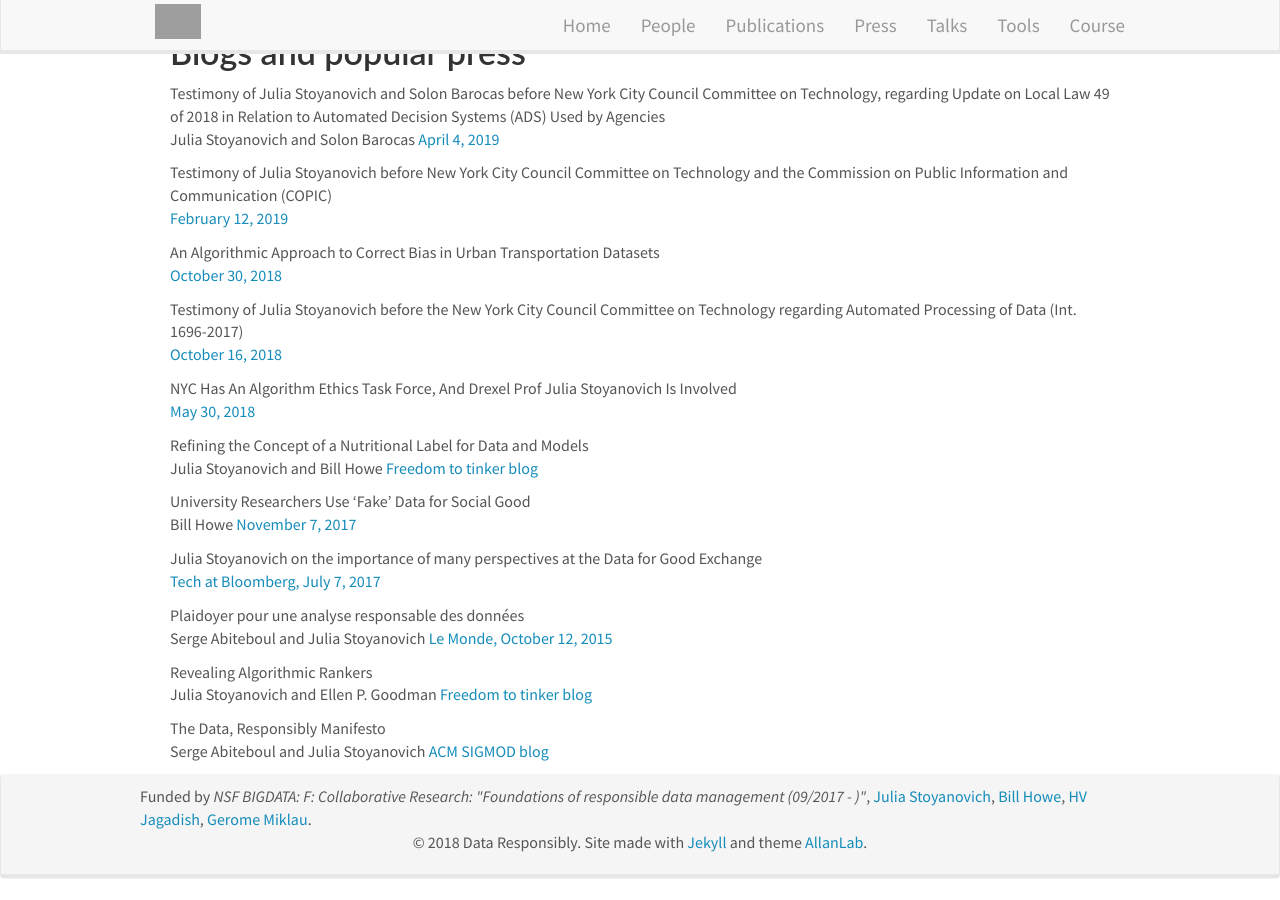
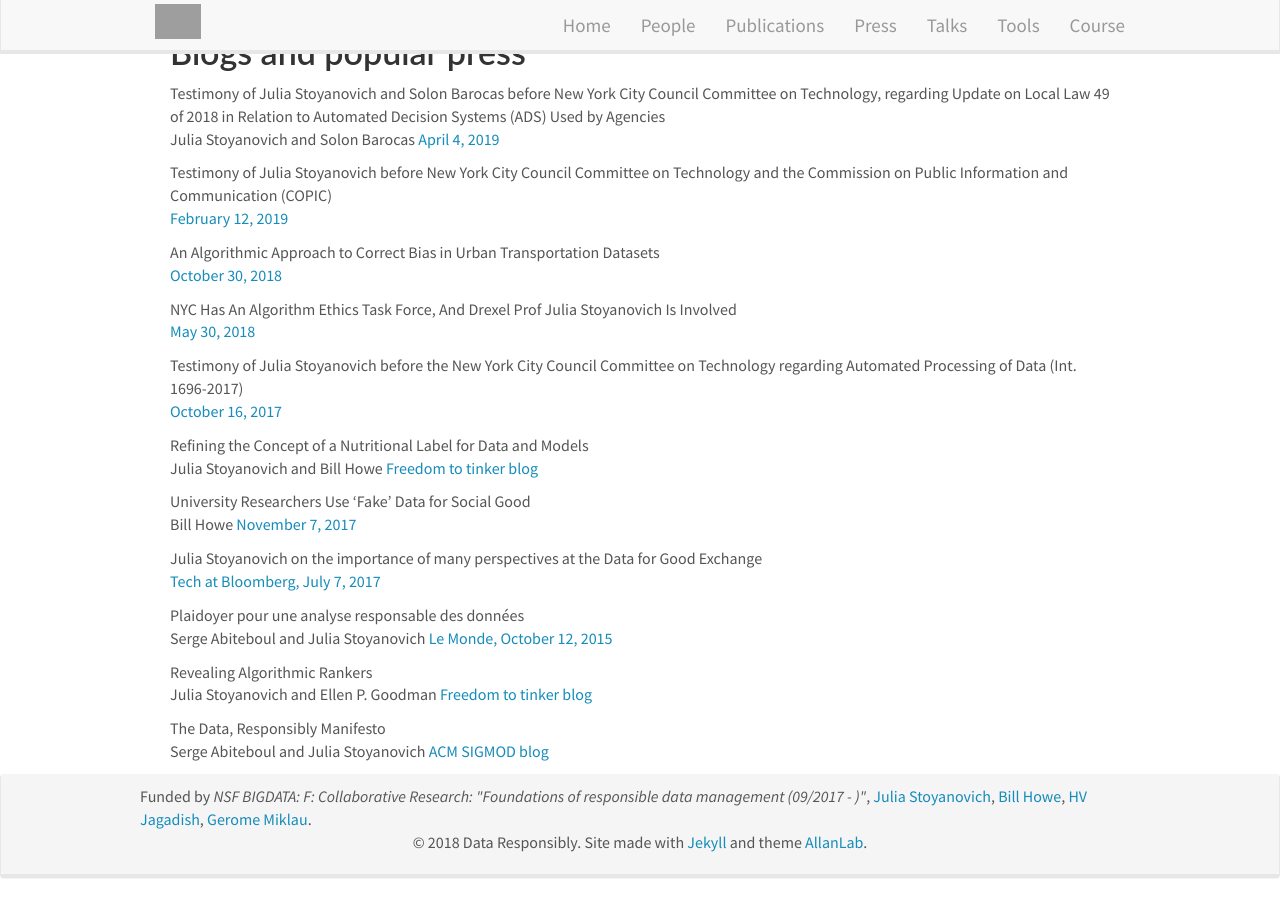
Before and after one commit to DataResponsibly/DataResponsibly.github.io, a Jekyll site: the page built from _pages/publications.md, in a window 1280 px wide and 900 px high, scrolled down 3006 px. Built offline with Jekyll 4.4.1, drawn with Linux system fonts in a browser that asks for light colours; nearby versions of some CDN libraries; grey boxes are pictures that could not be loaded.

Commit message:
Update blogs.yml

```diff
--- a/_data/blogs.yml
+++ b/_data/blogs.yml
@@ -17,17 +17,17 @@ Commission on Public Information and Communication (COPIC)"
     url: https://medium.com/center-for-data-science/an-algorithmic-approach-to-correct-bias-in-urban-transportation-datasets-fd673e17fd52
     display:  October 30, 2018
 
-- title: "Testimony of Julia Stoyanovich before the New York City Council Committee on Technology regarding Automated Processing of Data (Int. 1696-2017)"
-  authors:
-  link:
-    url: https://dataresponsibly.github.io/documents/Stoyanovich_VaccaBill.pdf
-    display:  October 16, 2018
-
 - title: "NYC Has An Algorithm Ethics Task Force, And Drexel Prof Julia Stoyanovich Is Involved"
   authors:
   link:
     url: https://philadelphia.citybizlist.com/article/483250/nyc-has-an-algorithm-ethics-task-force-and-drexel-prof-julia-stoyanovich-is-involved
     display:  May 30, 2018
+
+- title: "Testimony of Julia Stoyanovich before the New York City Council Committee on Technology regarding Automated Processing of Data (Int. 1696-2017)"
+  authors:
+  link:
+    url: https://dataresponsibly.github.io/documents/Stoyanovich_VaccaBill.pdf
+    display:  October 16, 2017
 
 - title: "Refining the Concept of a Nutritional Label for Data and Models"
   authors: Julia Stoyanovich and Bill Howe
```
